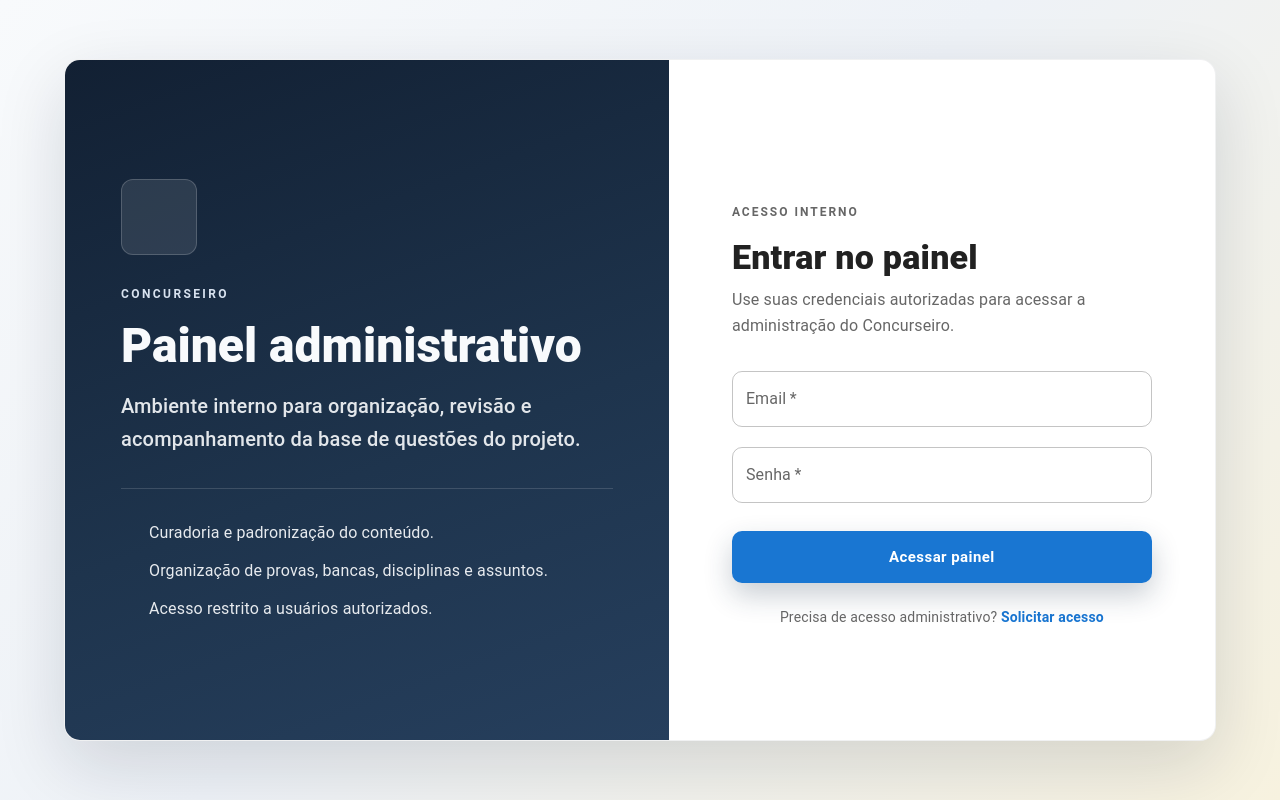
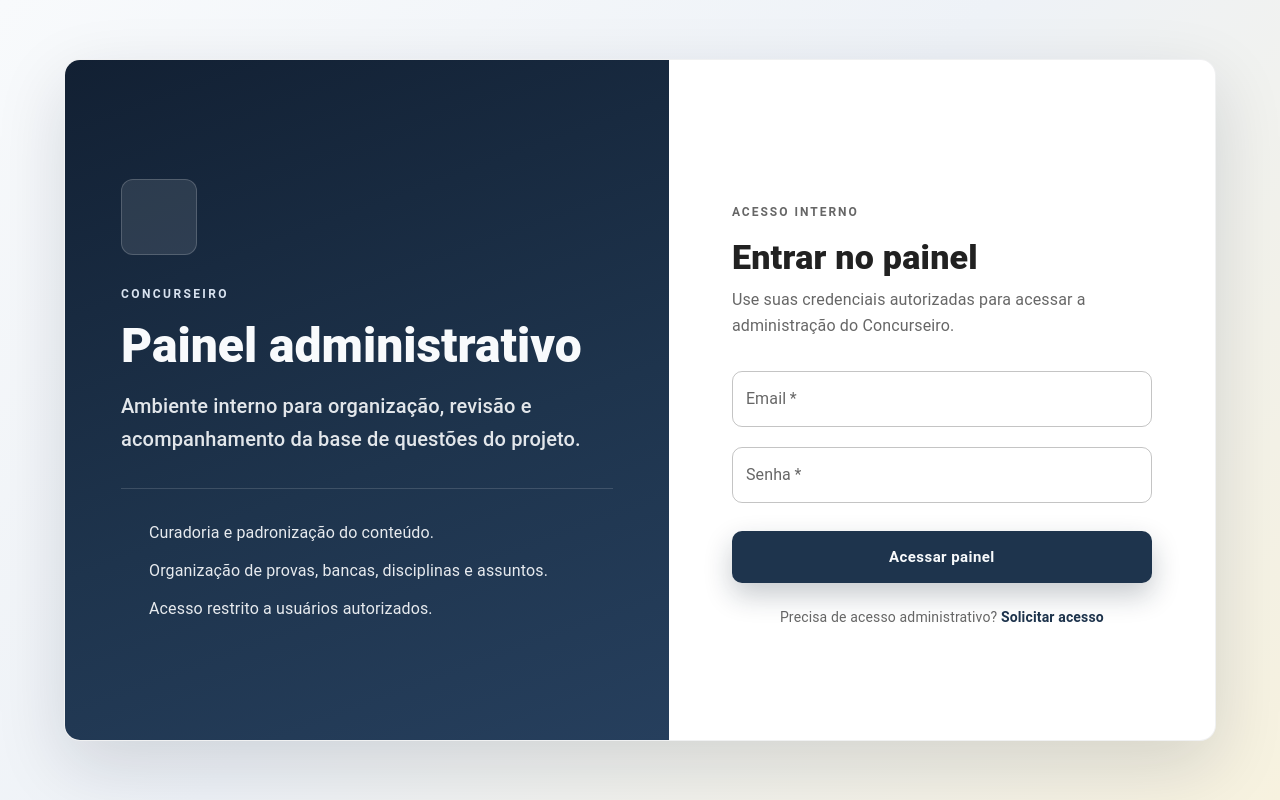
Before and after one commit to carmaunt/concurseiro-admin-2, a Next.js app: page /login in a window 1280 px wide. Built offline with nearby package versions, Linux system fonts and the light colour scheme; no server answers; some icons are missing.

Commit message:
Ajusta cores da tela de login

```diff
--- a/src/app/(auth)/login/page.tsx
+++ b/src/app/(auth)/login/page.tsx
@@ -258,7 +258,17 @@ export default function LoginPage() {
                       borderRadius: 2.5,
                       fontWeight: 700,
                       textTransform: 'none',
-                      boxShadow: '0 12px 28px rgba(30, 52, 77, 0.24)',
+                      backgroundColor: '#1e344d',
+                      color: '#f8fafc',
+                      boxShadow: '0 12px 28px rgba(18, 32, 51, 0.24)',
+                      '&:hover': {
+                        backgroundColor: '#122033',
+                        boxShadow: '0 14px 32px rgba(18, 32, 51, 0.30)',
+                      },
+                      '&.Mui-disabled': {
+                        backgroundColor: '#6b7c8f',
+                        color: '#f8fafc',
+                      },
                     }}
                   >
                     {isSubmitting ? 'Validando acesso...' : 'Acessar painel'}
@@ -276,9 +286,13 @@ export default function LoginPage() {
                     component={Link}
                     href="/cadastro"
                     sx={{
-                      color: 'primary.main',
+                      color: '#1e344d',
                       fontWeight: 700,
                       textDecoration: 'none',
+                      '&:hover': {
+                        color: '#122033',
+                        textDecoration: 'underline',
+                      },
                     }}
                   >
                     Solicitar acesso
```
